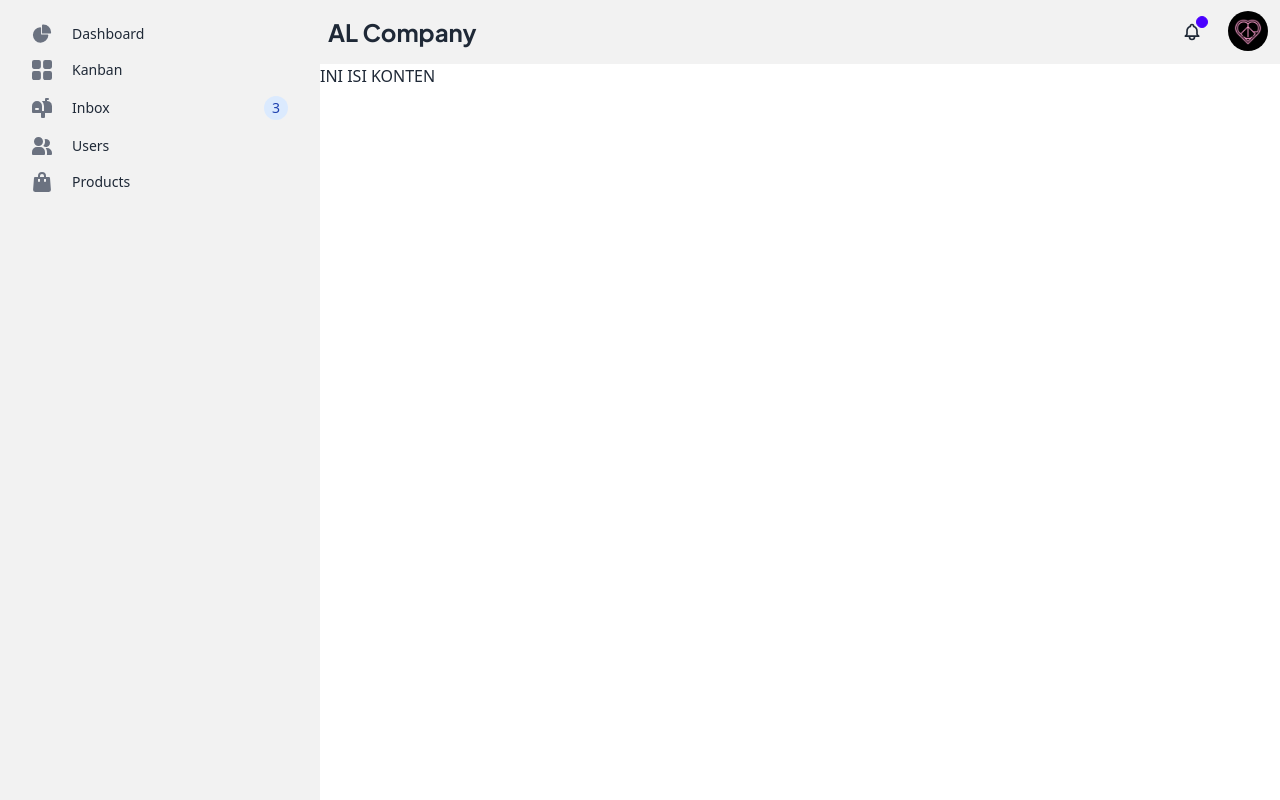
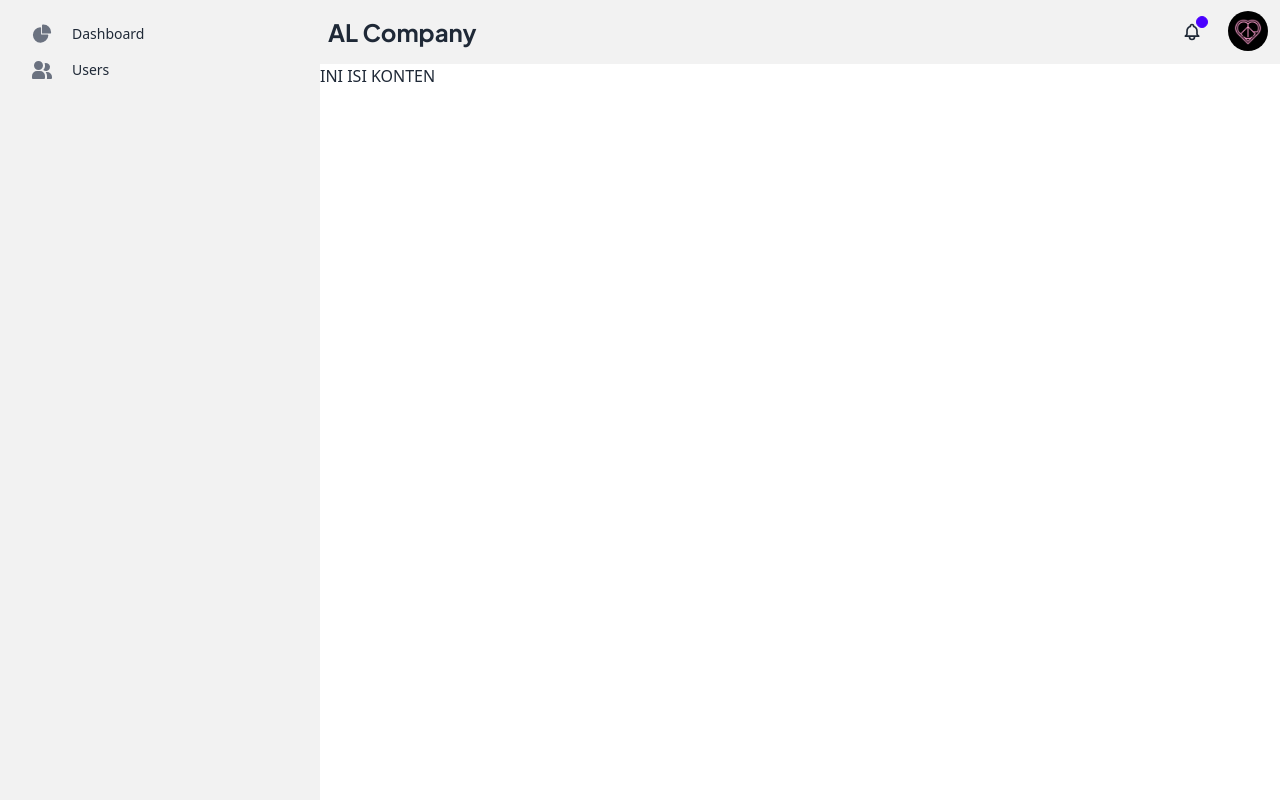
Before and after one commit to radenmasabdul/Management, a Vue app in the folder frontend/: page /home in a window 1280 px wide. Built offline with nearby package versions, Linux system fonts and the light colour scheme; no server answers.

Commit message:
update sidebar

```diff
--- a/frontend/src/components/layout/Sidebar.vue
+++ b/frontend/src/components/layout/Sidebar.vue
@@ -1,7 +1,7 @@
 <script setup></script>
 
 <template>
-  <div class="lg:drawer-open">
+  <div class="lg:drawer-open bg-base-200">
     <input id="my-drawer-2" type="checkbox" class="drawer-toggle" />
     <div class="drawer-content flex flex-col items-center justify-center">
       <label for="my-drawer-2" class="lg:hidden">
@@ -30,42 +30,7 @@
             <span class="ms-3">Dashboard</span>
           </a>
         </li>
-        <li>
-          <a
-            ><svg
-              class="flex-shrink-0 w-5 h-5 text-gray-500 transition duration-75 dark:text-gray-400 group-hover:text-gray-900 dark:group-hover:text-white"
-              aria-hidden="true"
-              xmlns="http://www.w3.org/2000/svg"
-              fill="currentColor"
-              viewBox="0 0 18 18"
-            >
-              <path
-                d="M6.143 0H1.857A1.857 1.857 0 0 0 0 1.857v4.286C0 7.169.831 8 1.857 8h4.286A1.857 1.857 0 0 0 8 6.143V1.857A1.857 1.857 0 0 0 6.143 0Zm10 0h-4.286A1.857 1.857 0 0 0 10 1.857v4.286C10 7.169 10.831 8 11.857 8h4.286A1.857 1.857 0 0 0 18 6.143V1.857A1.857 1.857 0 0 0 16.143 0Zm-10 10H1.857A1.857 1.857 0 0 0 0 11.857v4.286C0 17.169.831 18 1.857 18h4.286A1.857 1.857 0 0 0 8 16.143v-4.286A1.857 1.857 0 0 0 6.143 10Zm10 0h-4.286A1.857 1.857 0 0 0 10 11.857v4.286c0 1.026.831 1.857 1.857 1.857h4.286A1.857 1.857 0 0 0 18 16.143v-4.286A1.857 1.857 0 0 0 16.143 10Z"
-              />
-            </svg>
-            <span class="flex-1 ms-3 whitespace-nowrap">Kanban</span>
-          </a>
-        </li>
-        <li>
-          <a
-            ><svg
-              class="flex-shrink-0 w-5 h-5 text-gray-500 transition duration-75 dark:text-gray-400 group-hover:text-gray-900 dark:group-hover:text-white"
-              aria-hidden="true"
-              xmlns="http://www.w3.org/2000/svg"
-              fill="currentColor"
-              viewBox="0 0 20 20"
-            >
-              <path
-                d="m17.418 3.623-.018-.008a6.713 6.713 0 0 0-2.4-.569V2h1a1 1 0 1 0 0-2h-2a1 1 0 0 0-1 1v2H9.89A6.977 6.977 0 0 1 12 8v5h-2V8A5 5 0 1 0 0 8v6a1 1 0 0 0 1 1h8v4a1 1 0 0 0 1 1h2a1 1 0 0 0 1-1v-4h6a1 1 0 0 0 1-1V8a5 5 0 0 0-2.582-4.377ZM6 12H4a1 1 0 0 1 0-2h2a1 1 0 0 1 0 2Z"
-              />
-            </svg>
-            <span class="flex-1 ms-3 whitespace-nowrap">Inbox</span>
-            <span
-              class="inline-flex items-center justify-center w-3 h-3 p-3 ms-3 text-sm font-medium text-blue-800 bg-blue-100 rounded-full dark:bg-blue-900 dark:text-blue-300"
-              >3</span
-            ></a
-          >
-        </li>
+
         <li>
           <a
             ><svg
@@ -82,22 +47,6 @@
             <span class="flex-1 ms-3 whitespace-nowrap">Users</span></a
           >
         </li>
-        <li>
-          <a
-            ><svg
-              class="flex-shrink-0 w-5 h-5 text-gray-500 transition duration-75 dark:text-gray-400 group-hover:text-gray-900 dark:group-hover:text-white"
-              aria-hidden="true"
-              xmlns="http://www.w3.org/2000/svg"
-              fill="currentColor"
-              viewBox="0 0 18 20"
-            >
-              <path
-                d="M17 5.923A1 1 0 0 0 16 5h-3V4a4 4 0 1 0-8 0v1H2a1 1 0 0 0-1 .923L.086 17.846A2 2 0 0 0 2.08 20h13.84a2 2 0 0 0 1.994-2.153L17 5.923ZM7 9a1 1 0 0 1-2 0V7h2v2Zm0-5a2 2 0 1 1 4 0v1H7V4Zm6 5a1 1 0 1 1-2 0V7h2v2Z"
-              />
-            </svg>
-            <span class="flex-1 ms-3 whitespace-nowrap">Products</span></a
-          >
-        </li>
       </ul>
     </div>
   </div>
```
